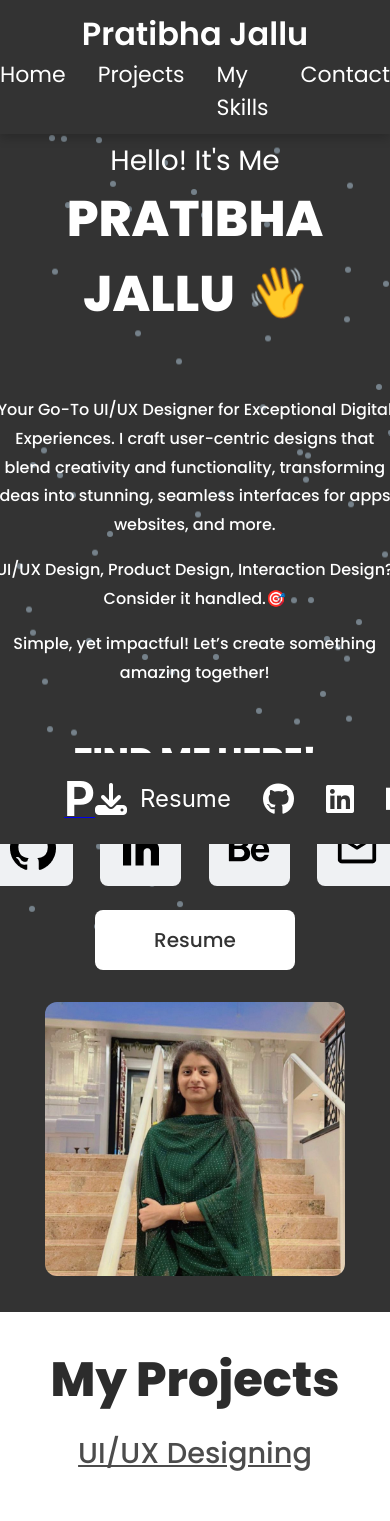
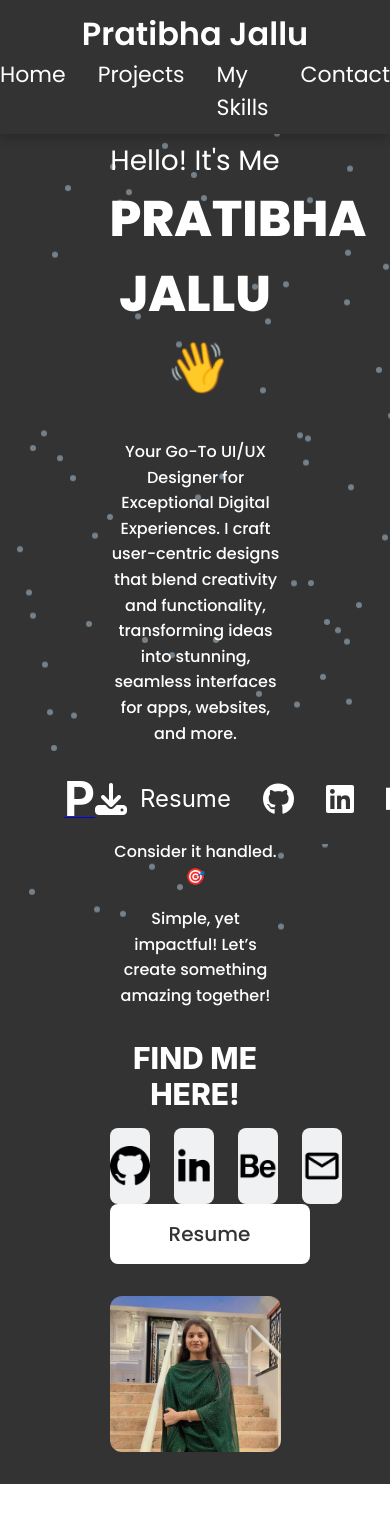
Before and after one commit to jallupratibha/pratibhajallu, a React (Create React App) app: page / in a window 390 px wide. Shown: the top 1521 px of the page. Built offline with nearby package versions, Linux system fonts and the light colour scheme.

Commit message:
Fixed hero section layout and responsiveness

```diff
--- a/src/styles/Hero.css
+++ b/src/styles/Hero.css
@@ -1,45 +1,49 @@
 .hero-container {
-    position: relative; /* To contain the background animation */
+    position: relative; /* Keep background animation */
     display: flex;
     justify-content: space-between;
     align-items: center;
     padding: 4rem 6rem;
-    background-color: transparent; /* Remove base background color */
+    background-color: transparent;
     color: white;
-    overflow: hidden; /* Prevent overflow from animations */
+    overflow: hidden;
 }
-
 
 .hero-content {
     flex: 1;
-    padding-right: 3rem; /* Increased padding for more spacing */
+    max-width: 50%; /* Ensure text takes half the screen */
+    padding-right: 3rem;
 }
 
 .hero-image {
     flex: 1;
-    text-align: right;
-    margin-left: 2rem; /* Added margin for balanced layout */
+    display: flex;
+    justify-content: center;
+    align-items: center;
+    max-width: 50%; /* Ensure image takes half the screen */
 }
 
 .hero-image img {
-    width: 700px;
-    height: 800px;
+    width: 100%; /* Make it responsive */
+    max-width: 450px; /* Adjust image width to match design */
+    height: auto;
     border-radius: 12px;
 }
 
+/* ---- Fix Font Sizes & Spacing ---- */
 .hero-intro {
     font-family: 'Poppins', sans-serif;
-    font-size: 46px;
+    font-size: 42px;
     font-weight: 400;
-    margin-bottom: 4rem;
+    margin-bottom: 2rem;
     color: #ffffff;
 }
 
 .hero-name {
     font-family: 'Poppins', sans-serif;
-    font-size: 74px;
+    font-size: 68px;
     font-weight: 800;
-    margin-bottom: 2rem; /* Extra spacing below name */
+    margin-bottom: 1.5rem;
     color: #ffffff;
 }
 
@@ -47,82 +51,45 @@
 .hero-subtext,
 .hero-call-to-action {
     font-family: 'Poppins', sans-serif;
-    font-size: 22px;
+    font-size: 20px;
     font-weight: 500;
-    line-height: 1.8; /* Increased line-height for readability */
+    line-height: 1.6;
     margin: 1rem 0;
 }
 
+/* ---- Social Icons & Resume Button ---- */
 .hero-links {
-    margin-top: 3rem; /* Added top margin for spacing */
+    margin-top: 2rem;
 }
 
 .hero-links h3 {
-    font-family: 'Poppins', sans-serif;
-    font-size: 34px;
+    font-size: 30px;
     font-weight: 800;
-    margin-bottom: 1.5rem; /* Adjusted spacing */
-}
-
-.hero-description {
-    display: flex;
-    gap: 5rem; /* Wider spacing between icons */
+    margin-bottom: 1rem;
 }
 
 .social-icons {
     display: flex;
-    gap: 1.7rem; /* Wider spacing between icons */
+    gap: 1.5rem;
 }
 
-
 .social-icons img {
-    width: 46px;
-    height: 46px;
-    transition: filter 0.3s ease; /* Smooth transition for color change */
+    width: 40px;
+    height: 40px;
 }
 
-
-.social-icons a:hover img {
-    filter: brightness(0) invert(1); /* Change icon color on hover */
-}
-
-.social-icons a {
-    width: 81px;
-    height: 76px;
-    display: flex;
-    align-items: center;
-    justify-content: center;
-    background-color: #EFF1F3;
-    border-radius: 8px;
-    transition: transform 0.3s ease, background-color 0.3s ease; /* Smooth transition */
-}
-
-.social-icons a:hover {
-    transform: translateY(-10px); /* Move up slightly */
-    background-color: #5ea5f2; /* Change background color on hover */
-}
-
-.links-container {
-    display: flex;
-    align-items: center; /* Align icons and button vertically */
-    gap: 4rem; /* Increase gap for more space */
-  }
-
-
 .resume-btn {
-    margin-left: 10rem; /* Space between social icons and resume */
+    margin-left: 3rem;
     display: inline-block;
-    padding: 0;
-    width: 263px;
-    height: 90px;
+    width: 200px;
+    height: 70px;
     background-color: #ffffff;
     color: #333333;
-    font-family: 'Poppins', sans-serif;
-    font-size: 32px;
+    font-size: 24px;
     font-weight: 500;
     border-radius: 8px;
     text-align: center;
-    line-height: 90px;
+    line-height: 70px;
     text-decoration: none;
 }
 
```
